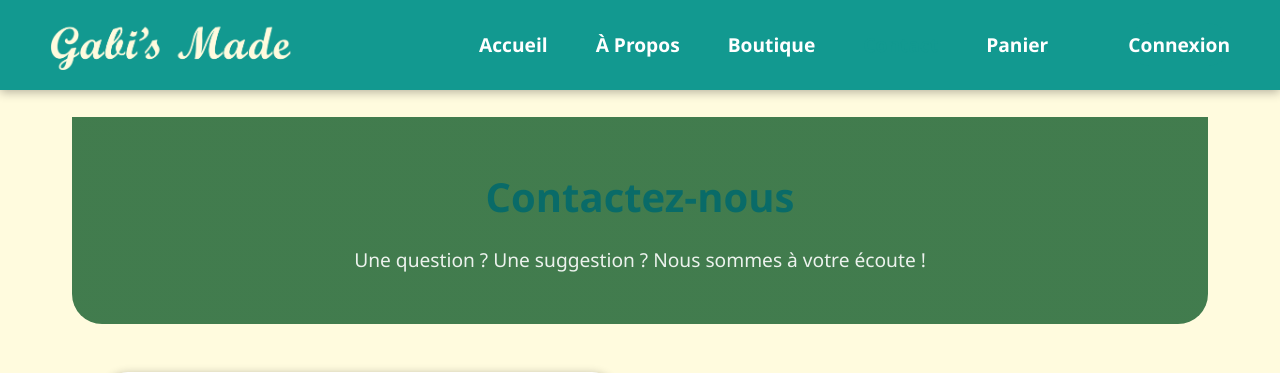
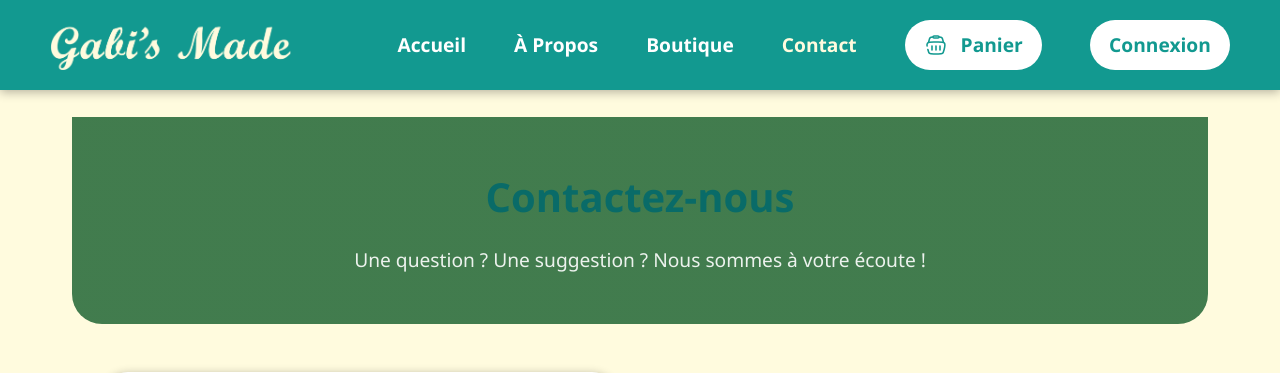
Before and after one commit to Tezay/GabisMade, a Flask app: page /contact in a window 1280 px wide. Shown: the top 373 px of the page. Run offline with Flask 3, Linux system fonts and the light colour scheme.

Commit message:
Enhance navbar with SVG icons

```diff
--- a/app/routes.py
+++ b/app/routes.py
@@ -37,8 +37,16 @@ def before_request():
 
     if g.user_logged_in:
         _, g.cart_item_count = get_cart_total_and_item_count(user_id)
+
+        # Récupérer et stocker directement le prénom de l'utilisateur dans g
+        user = User.query.get(user_id)
+        if user:
+            g.user_first_name = user.first_name
+        else:
+            g.user_first_name = "Mon Compte"
     else:
         g.cart_item_count = 0
+        g.user_first_name = "Invité"
 
 
 # Route pour ajouter un produit (à la base de données)
--- a/app/static/css/navbar.css
+++ b/app/static/css/navbar.css
@@ -111,24 +89,62 @@
 
 .nav-links ul li a:hover,
 .nav-links ul li a.active {
-    color: var(--accent-color);
+    color: var(--background-light);
 }
 
-/* Bouton connexion */
-.btn-login {
-    background-color: var(--accent-color);
-    color: white !important;
-    padding: 0.6rem 1.8rem;
+/* Style pour les boutons de navigation */
+.nav-button {
+    background-color: white;
+    color: var(--nav-bg) !important;
+    padding: 0.6rem 1.2rem !important;
     border-radius: 25px;
-    font-weight: 600;
+    display: flex;
+    align-items: center;
+    gap: 0.8rem;
     transition: all 0.3s ease;
-    text-transform: none;
-    margin-left: 2rem;
 }
 
-.btn-login:hover {
-    background-color: #e55a2b;
+.nav-button:hover {
     transform: translateY(-2px);
+    box-shadow: 0 3px 8px rgba(0, 0, 0, 0.2);
+    background-color: #f0f0f0;
+}
+
+.nav-icon {
+    width: 24px;
+    height: 24px;
+}
+
+/* Style pour le bouton admin */
+.admin-button {
+    background-color: #f6d646;
+    color: white !important;
+}
+
+.admin-button:hover {
+    background-color: #ffe066;
+}
+
+/* Style pour le badge du panier */
+.cart-badge {
+    background-color: #096B68;
+    color: white;
+    border-radius: 50%;
+    width: 24px;
+    height: 24px;
+    display: inline-flex;
+    justify-content: center;
+    align-items: center;
+    font-size: 0.9rem;
+    font-weight: bold;
+    position: absolute;
+    top: -8px;
+    right: -8px;
+}
+
+/* Position relative pour le bouton du panier */
+.cart-button {
+    position: relative;
 }
 
 /* Hamburger menu */
--- a/app/templates/partials/navbar.html
+++ b/app/templates/partials/navbar.html
@@ -12,7 +12,8 @@
             <li><a href="{{ url_for('main.list_products') }}" class="{% if request.endpoint == 'main.list_products' %}active{% endif %}">Boutique</a></li>
             <li><a href="{{ url_for('main.contact') }}" class="{% if request.endpoint == 'main.contact' %}active{% endif %}">Contact</a></li>
             <li>
-                <a href="{{ url_for('main.cart') }}" class="cart-link {% if request.endpoint == 'main.cart' %}active{% endif %}">
+                <a href="{{ url_for('main.cart') }}" class="nav-button cart-button {% if request.endpoint == 'main.cart' %}active{% endif %}">
+                    <img src="{{ url_for('static', filename='assets/cart.svg') }}" alt="Panier" class="nav-icon">
                     <span>Panier</span>
                     <span class="cart-badge" id="cart-badge" {% if g.cart_item_count == 0 %}style="display: none;"{% endif %}>
                         {{ g.cart_item_count if g.cart_item_count <= 99 else '99+' }}
@@ -22,27 +23,30 @@
 
             {% if g.user_logged_in %}
                 <li>
-                    <a href="{{ url_for('main.user_profile', user_id=request.cookies.get('user_id')) }}"
-                       class="btn-login {% if request.endpoint == 'main.user_profile' %}active{% endif %}">
-                        Mon compte
+                    <a href="{{ url_for('main.my_orders') }}"
+                       class="nav-button orders-button {% if request.endpoint == 'main.my_orders' %}active{% endif %}">
+                        <img src="{{ url_for('static', filename='assets/order.svg') }}" alt="Commandes" class="nav-icon">
+                        <span>Mes commandes</span>
                     </a>
                 </li>
                 <li>
-                    <a href="{{ url_for('main.my_orders') }}"
-                       class="{% if request.endpoint == 'main.my_orders' %}active{% endif %}">
-                        Mes commandes
+                    <a href="{{ url_for('main.user_profile', user_id=request.cookies.get('user_id')) }}"
+                       class="nav-button user-button {% if request.endpoint == 'main.user_profile' %}active{% endif %}">
+                        <img src="{{ url_for('static', filename='assets/user.svg') }}" alt="Utilisateur" class="nav-icon">
+                        <span>{{ g.user_first_name }}</span>
                     </a>
                 </li>
                 {% if g.user_is_admin %}
                     <li>
                         <a href="{{ url_for('main.admin_dashboard') }}"
-                           class="{% if request.endpoint == 'main.admin_dashboard' or request.endpoint == 'main.list_users' or request.endpoint == 'main.admin_list_orders' or request.endpoint == 'main.admin_list_completed_orders' %}active{% endif %}"
-                           style="color: #ffd700;">👑 Dashboard Admin</a>
+                           class="nav-button admin-button {% if request.endpoint == 'main.admin_dashboard' or request.endpoint == 'main.list_users' or request.endpoint == 'main.admin_list_orders' or request.endpoint == 'main.admin_list_completed_orders' %}active{% endif %}">
+                            Dashboard Admin
+                        </a>
                     </li>
                 {% endif %}
             {% else %}
                 <li>
-                    <a href="{{ url_for('main.login') }}" class="btn-login">Connexion</a>
+                    <a href="{{ url_for('main.login') }}" class="nav-button login-button">Connexion</a>
                 </li>
             {% endif %}
         </ul>
```
Also changed, not shown: other parts of app/static/css/navbar.css (+5 -28 lines), app/static/assets/cart.svg (added), app/static/assets/order.svg (added), app/static/assets/user.svg (added).
